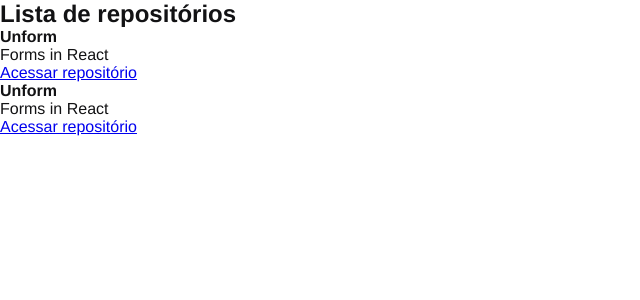
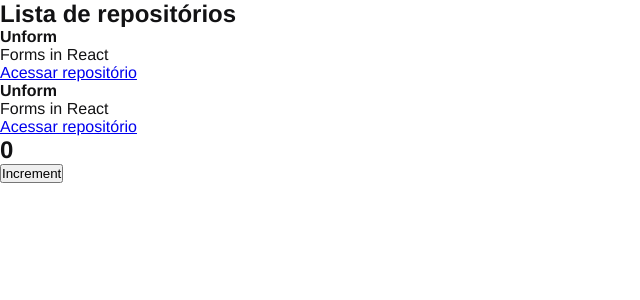
Before and after one commit to Jeffgss/ignite-trilha-reactjs, a React app: page / in a window 1280 px wide. Shown: the top 300 px of the page, without its empty margins (0-640 px from the left). Built offline with nearby package versions, Linux system fonts and the light colour scheme.

Commit message:
component state

```diff
--- a/src/App.jsx
+++ b/src/App.jsx
@@ -1,6 +1,12 @@
+import { Counter } from "./components/Counter";
 import { RepositoryList } from "./components/RepositoryList";
 import "./styles/global.scss";
 
 export function App() {
-  return <RepositoryList />;
+  return (
+    <>
+      <RepositoryList />
+      <Counter />
+    </>
+  );
 }
--- /dev/null
+++ b/src/components/Counter.jsx
@@ -0,0 +1,18 @@
+import { useState } from "react";
+
+export function Counter() {
+  const [counter, setCounter] = useState(0);
+
+  function increment() {
+    setCounter(counter + 1);
+  }
+
+  return (
+    <div>
+      <h2>{counter}</h2>
+      <button type="button" onClick={increment}>
+        Increment
+      </button>
+    </div>
+  );
+}
```
